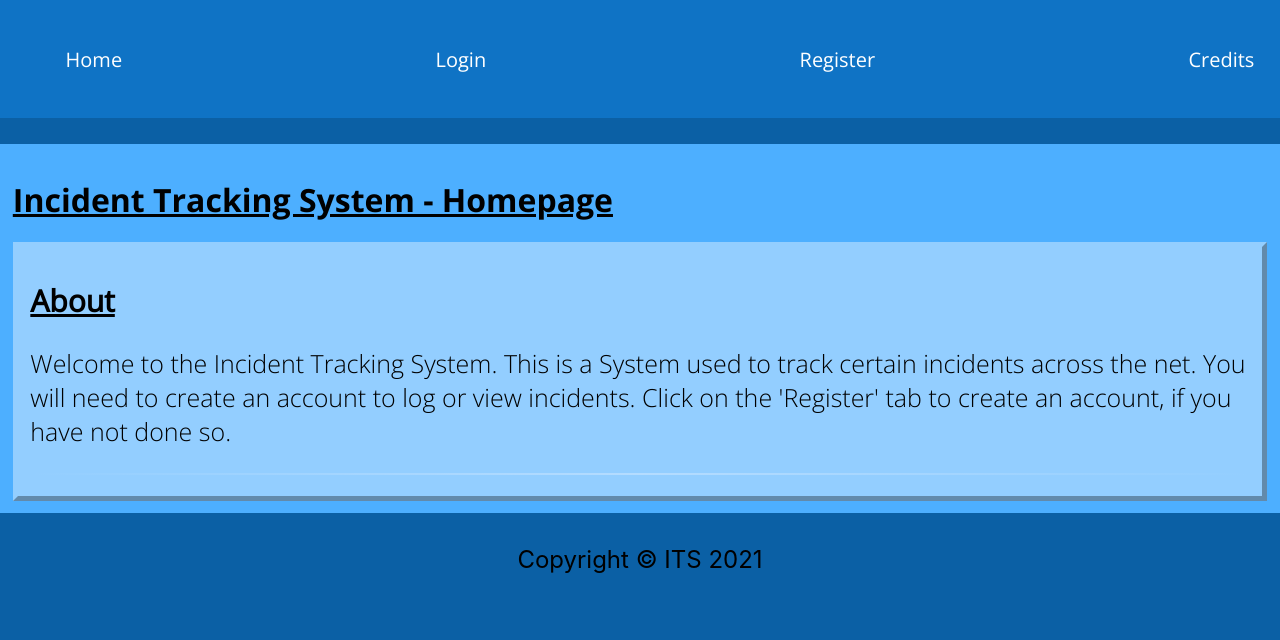
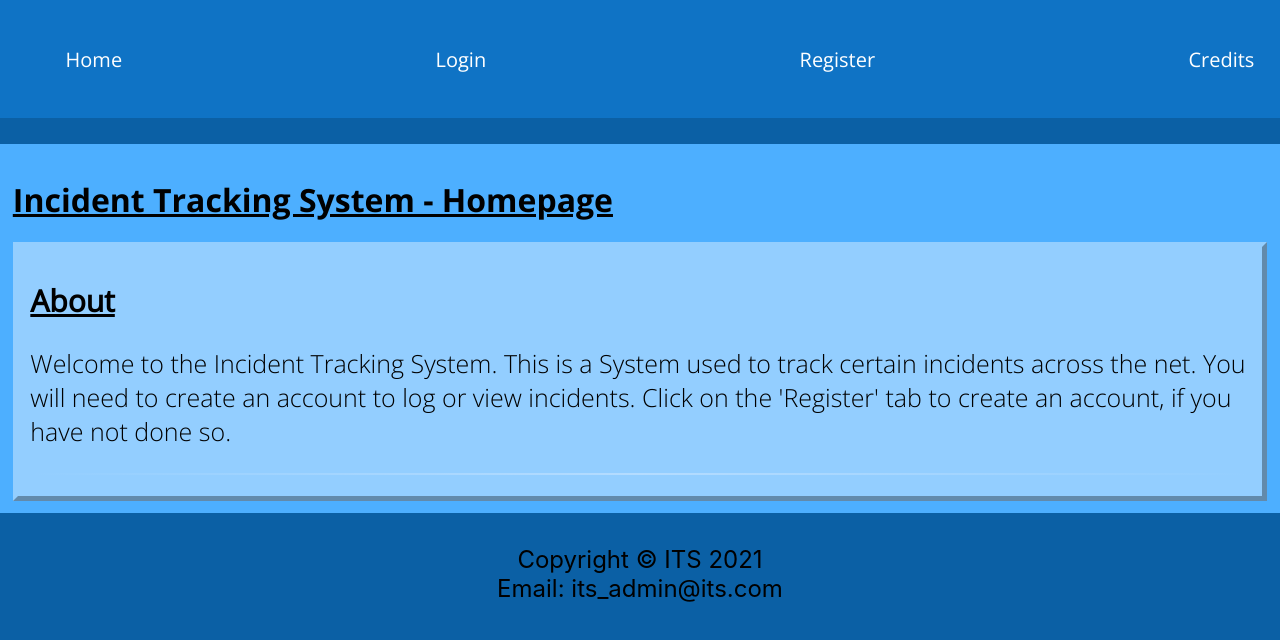
Before and after one commit to makyfj/ITS, a Next.js app in the folder client-nextjs/: page / in a window 1280 px wide. Shown: the top 640 px of the page. Built offline with nearby package versions, Linux system fonts and the light colour scheme.

Commit message:
Added email to the footer

```diff
--- a/client-nextjs/components/layout.js
+++ b/client-nextjs/components/layout.js
@@ -96,7 +96,7 @@ const Layout = ({ children }) => {
         </nav>
       </div>
       <main>{children}</main>
-      <footer>Copyright &copy; ITS 2021</footer>
+      <footer>Copyright &copy; ITS 2021<br/>Email: its_admin@its.com</footer>
     </>
   );
 };
```
